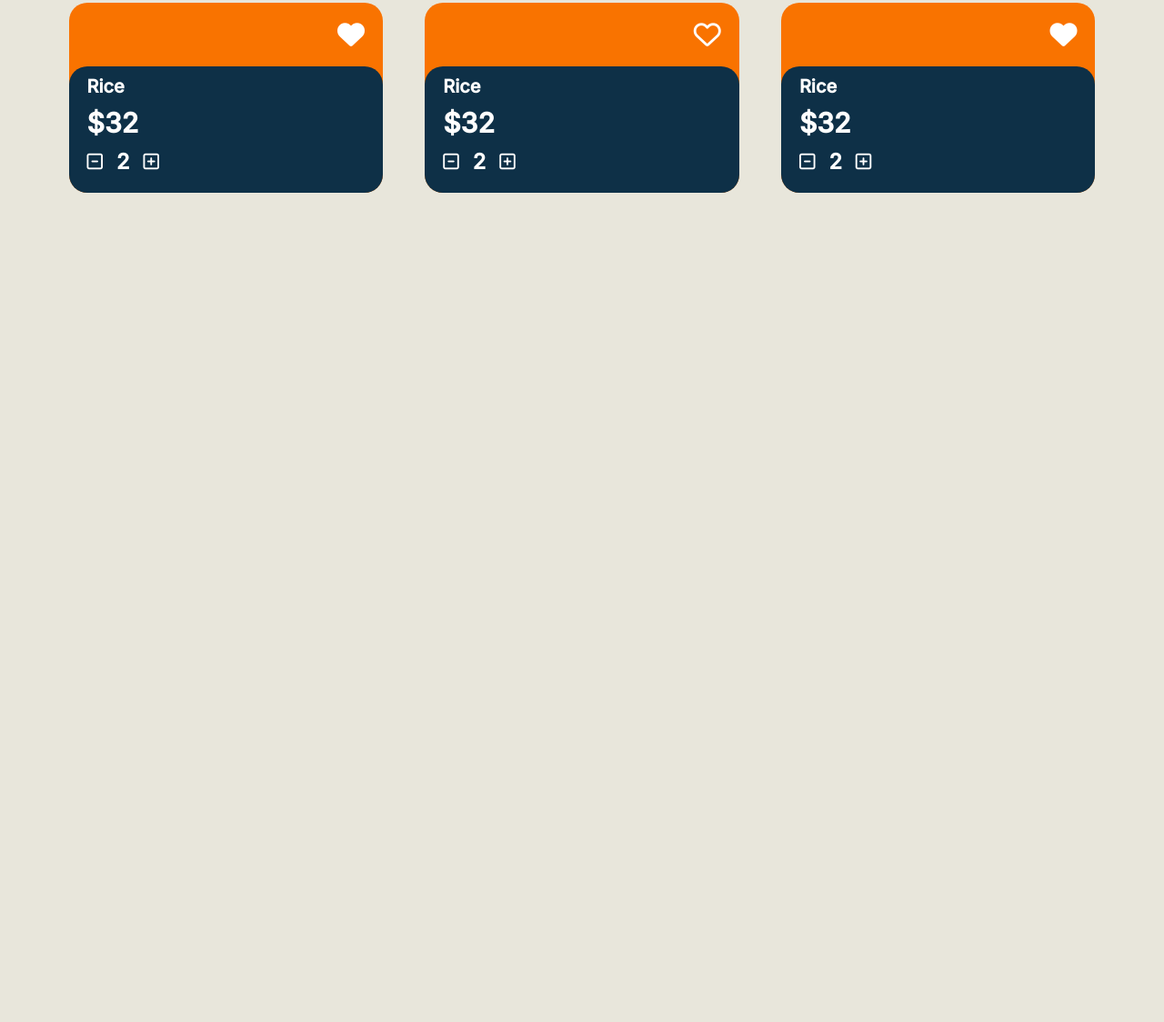
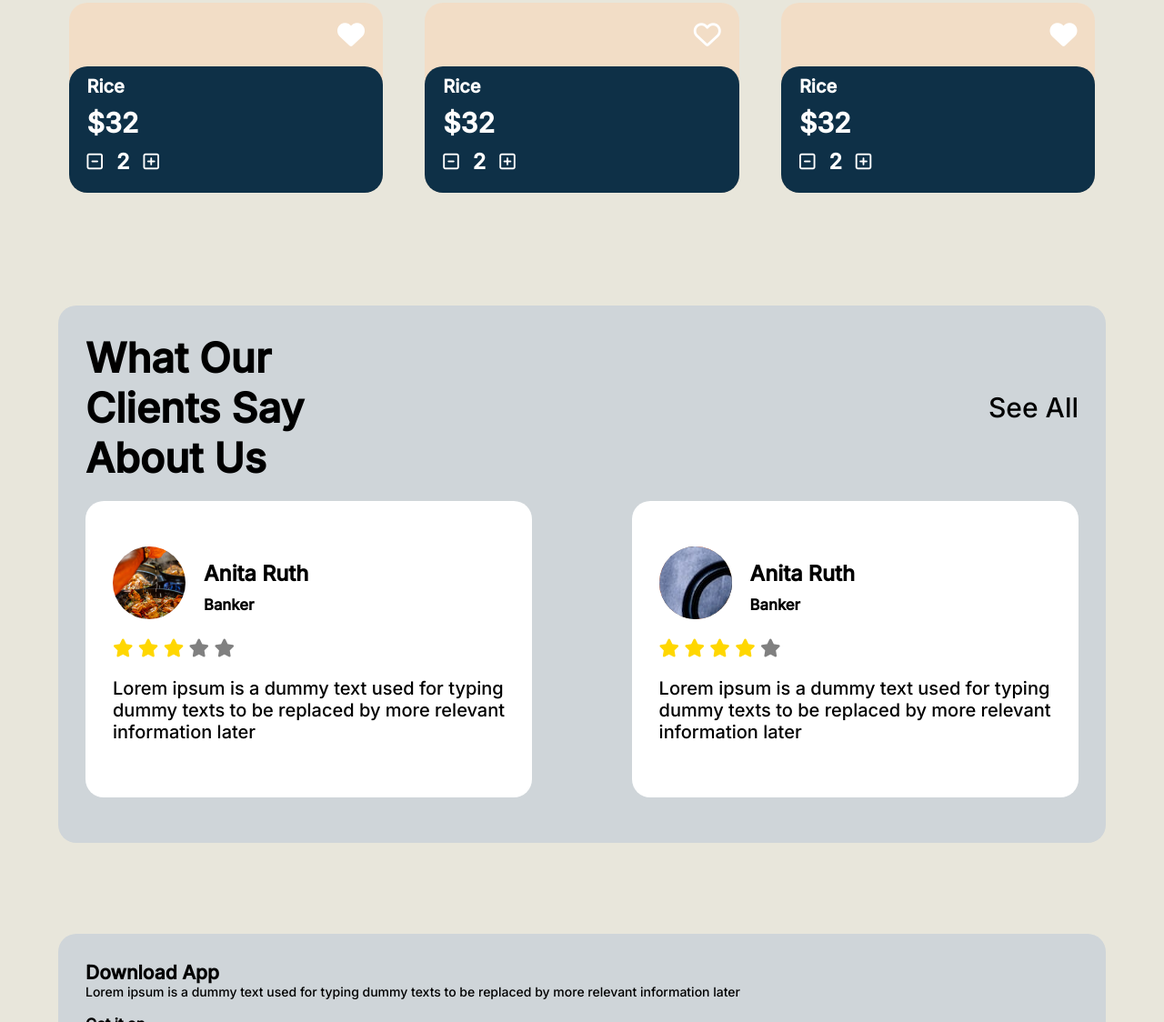
Before and after one commit to Okafor-Ifeanyi/Day-15-Pop-up_Notification, a website: page index.html in a window 1280 px wide. Shown: the part 1676-2800 px from the top of the page at 91% size. Before the commit the page ends 2012 px from the top, so only its background shows below. Drawn offline with Linux system fonts and the light colour scheme; a web font is replaced by a local one.

Commit message:
Continua

```diff
--- a/index.html
+++ b/index.html
@@ -77,9 +77,9 @@
                 <div class="right-bar">
                     <!-- <div class="spacing-width-r"> -->
 
-                        <div class="containers">
+                        <!-- <div class="containers">
                             <img src="./img/" alt="">
-                        </div>
+                        </div> -->
 
 
                     <!-- </div> -->
@@ -221,6 +221,90 @@
 
             </div>
 
+            <div class="space-clients">
+                <div class="title">
+                    <h1>What Our Clients Say About Us</h1><span>See All</span>
+                </div>
+                <div class="client-items">
+                    <div class="client-type">
+                        <div class="client-id">
+                            <div class="image-spacing">
+
+                            </div>
+                            <div class="name">
+                                <h3>Anita Ruth</h3>
+                                <h5>Banker</h5>
+                            </div>
+                        </div>
+                        <div class="client-rating">
+                            <i class="fa-solid fa-star gold"></i>
+                            <i class="fa-solid fa-star gold"></i>
+                            <i class="fa-solid fa-star gold"></i>
+                            <i class="fa-solid fa-star "></i>
+                            <i class="fa-solid fa-star "></i>
+                        </div>
+                        <div class="client-review">
+                            <p>Lorem ipsum is a dummy text used for typing
+                                dummy texts to be
+                                replaced by more relevant information later</p>
+                        </div>
+                    </div>
+
+                    <div class="client-type">
+                        <div class="client-id">
+                            <div class="image-spacing">
+                                <img src="./img/spag.jpg" alt="">
+                            </div>
+                            <div class="name">
+                                <h3>Anita Ruth</h3>
+                                <h5>Banker</h5>
+                            </div>
+                        </div>
+                        <div class="client-rating">
+                            <i class="fa-solid fa-star gold"></i>
+                            <i class="fa-solid fa-star gold"></i>
+                            <i class="fa-solid fa-star gold"></i>
+                            <i class="fa-solid fa-star gold"></i>
+                            <i class="fa-solid fa-star"></i>
+                        </div>
+                        <div class="client-review">
+                            <p>Lorem ipsum is a dummy text used for typing
+                                dummy texts to be
+                                replaced by more relevant information later</p>
+                        </div>
+                    </div>
+                </div>
+            </div>
+
+
+            <div class="space-clients">
+                <div class="download">
+                    <h1>Download App</h1>
+                    <p>Lorem ipsum is a dummy text used for typing
+                        dummy texts to be
+                        replaced by more relevant information later</p>
+                    <div class="apps">
+                        <div class="app-item">
+                            <img src="" alt="">
+                            <div class="app-text">
+                                <h3>Get it on</h3>
+                                <h1>Google Play</h1>
+                            </div>
+                        </div>
+                    </div>
+                    <div class="apps">
+                        <div class="app-item">
+                            <i class="fa-brands fa-apple"></i>
+                            <div class="app-text">
+                                <h3>Download on</h3>
+                                <h1>App Store</h1>
+                            </div>
+                        </div>
+                    </div>
+                </div>
+                <div class="download image-spacing">
+                </div>
+            </div>
         </div>
 
     </section>
--- a/style.css
+++ b/style.css
@@ -307,19 +307,27 @@ select {
     color: #f97300;
 
 }
-.space-category{
+.space-category, .space-clients{
     /* height: 40vh; */
     width: 100%;
     margin: 100px 0;
     display: flex;
     flex-direction: column;
 }
-.space-category .title {
+.space-clients{
+    background-color: #CFD5D9;
+    padding: 30px;
+    border-radius: 20px;
+}
+.space-category .title , .space-clients .title{
     display: flex;
     align-items: center;
     width: 100%;
     justify-content: space-between;
     font-size: 30px;
+}
+.space-clients .title h1{
+    max-width: 30%;
 }
 .space-category .cat-items{
     display: flex;
@@ -382,7 +390,7 @@ select {
     /* background-size: cover;
     background-position: center;
     background-repeat: no-repeat; */
-    background-color: #f97300;
+    background-color: #fad7b891;
     border-radius: 20px;
 }
 .containers .content-1{
@@ -425,6 +433,57 @@ select {
 .amt i, .amt h3{
     padding-right: 15px;
 }
+.space-clients .client-items{
+    margin: 20px 0;
+    display: flex;
+    width: 100%;
+    align-items: center;
+    justify-content: space-between;
+
+}
+.space-clients .client-type{
+    padding: 50px 30px;
+    background-color: white;
+    flex-basis: 45%;
+    font-size: 20px;
+    display: flex;
+    flex-direction: column;
+    justify-content: space-around;
+    border-radius: 20px;
+}
+.space-clients .image-spacing{
+    width: 80px;
+    height: 80px;
+    border-radius: 50%;
+    margin-bottom: 10px;
+    background-image: url(./img/seafood.jpg);
+    background-position: center;
+    background-repeat: no-repeat;
+    background-size: cover;
+    overflow: hidden;
+}
+.space-clients .client-id{
+    display: flex;
+    align-items: center;
+    justify-content: flex-start;
+}
+.space-clients .name h3, h5 {
+    padding: 5px 20px;
+}
+.space-clients .client-rating{
+    color: grey;
+    margin: 10px 0;
+    font-size: 20px;
+}
+.space-clients .client-review{
+    font-size: 20px;
+    font-weight: 500;
+    margin: 10px 0;
+}
+.gold{
+    color: gold;
+}
+
 .cart-border{
     display: flex;
     justify-content: center;
```
